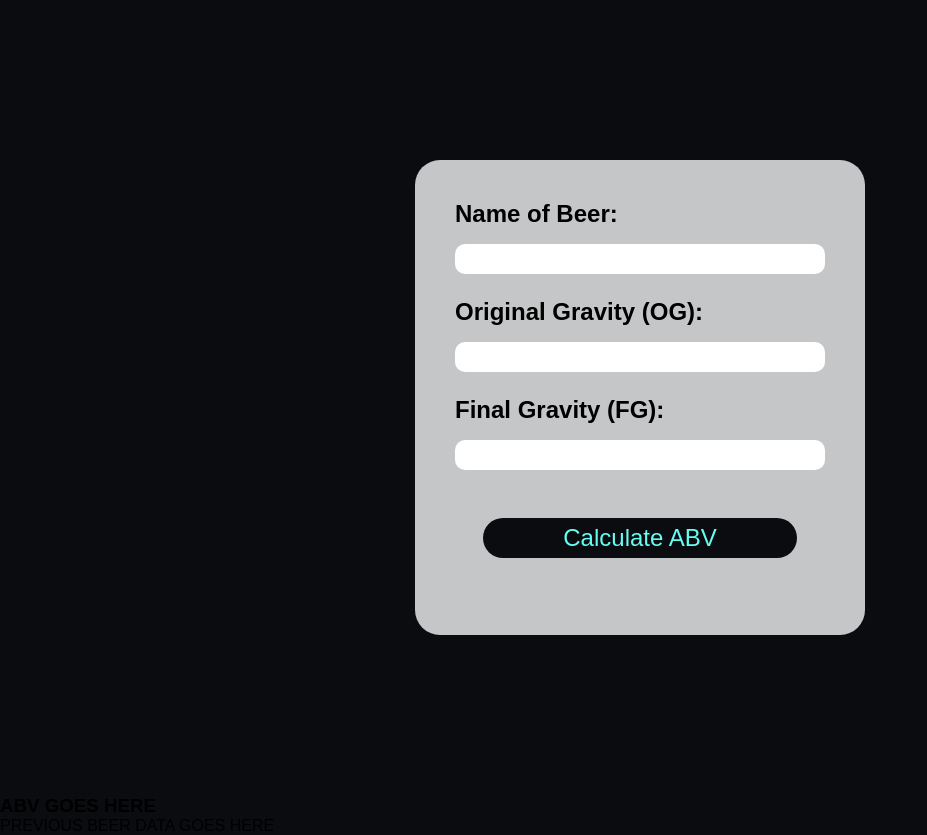
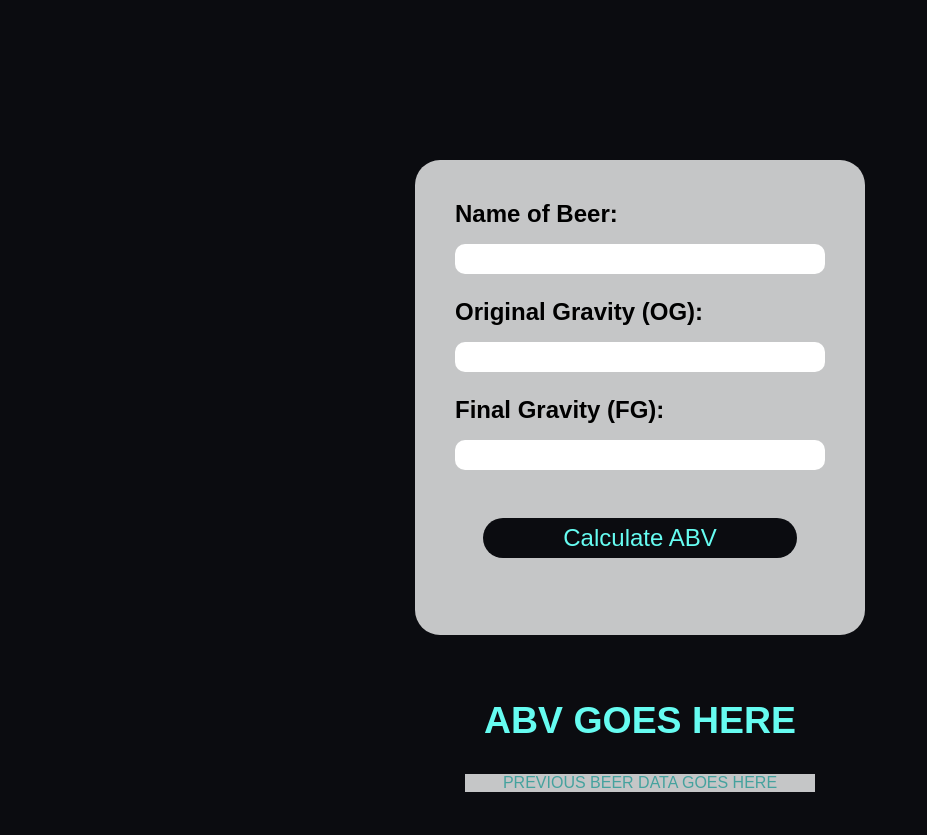
Before and after one commit to jceb30198/BruBook, a React (Create React App) app in the folder client/: page / in a window 1280 px wide. Shown: the whole page, without its empty margins (0-927 px from the left). Built offline with nearby package versions, Linux system fonts and the light colour scheme.

Commit message:
Finished the styling for the MVP of this project.

```diff
--- a/client/src/App.css
+++ b/client/src/App.css
@@ -19,7 +19,7 @@ body{
 .form {
   max-width: 450px;
   height: 475px;
-  margin: 20vh auto;
+  margin: 20vh auto 4rem auto;
   padding: 1rem;
   border-radius: 25px;
   background: var(--light);
@@ -58,3 +58,23 @@ form > input {
   background-color: var(--dark);
   color: var(--primary)
 }
+
+.display-abv {
+  text-align: center;
+  color: var(--primary);
+  font-size: 2rem;
+  margin: 2rem;
+}
+
+.display-brews {
+  margin: 1.5rem auto;
+  background: var(--light);
+  color: var(--secondary);
+  max-width: 350px;
+  height: 100%;
+}
+
+.display-brews li {
+  list-style: none;
+  text-align: center;
+}
```
